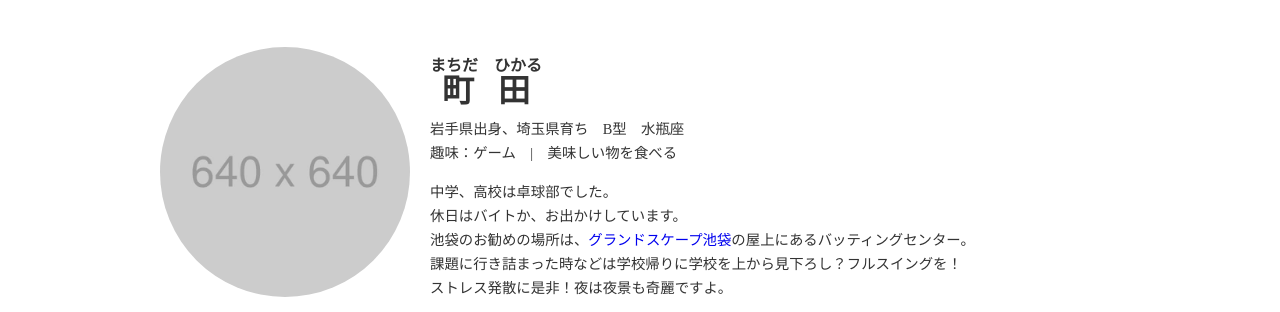
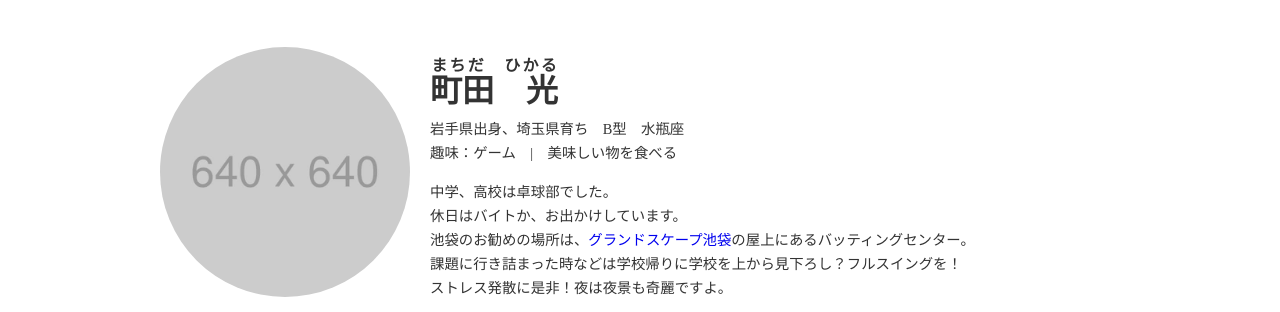
Before and after one commit to D233hikaru/self-introduction, a plain HTML site: page index.html in a window 1280 px wide. Shown: the part 854-1166 px from the top of the page. Drawn offline with nearby package versions, Linux system fonts and the light colour scheme.

Commit message:
Update index.html
ルビを修正

```diff
--- a/index.html
+++ b/index.html
@@ -34,7 +34,7 @@
         <div class="content">
           <img src="me.jpg" alt="苗字名前">
           <div class="text">
-            <h3 class="content-name"><ruby><rb>町田</rb><rt>まちだ　ひかる</rt> </ruby></h3>
+            <h3 class="content-name"><ruby><rb>町田　光</rb><rt>まちだ　ひかる</rt> </ruby></h3>
             <p>岩手県出身、埼玉県育ち　B型　水瓶座<br>趣味：ゲーム　|　美味しい物を食べる</p>
             <p>中学、高校は卓球部でした。<br>休日はバイトか、お出かけしています。<br>
               池袋のお勧めの場所は、<a href="https://grandscape-ikebukuro.jp/">グランドスケープ池袋</a>の屋上にあるバッティングセンター。<br>
```
